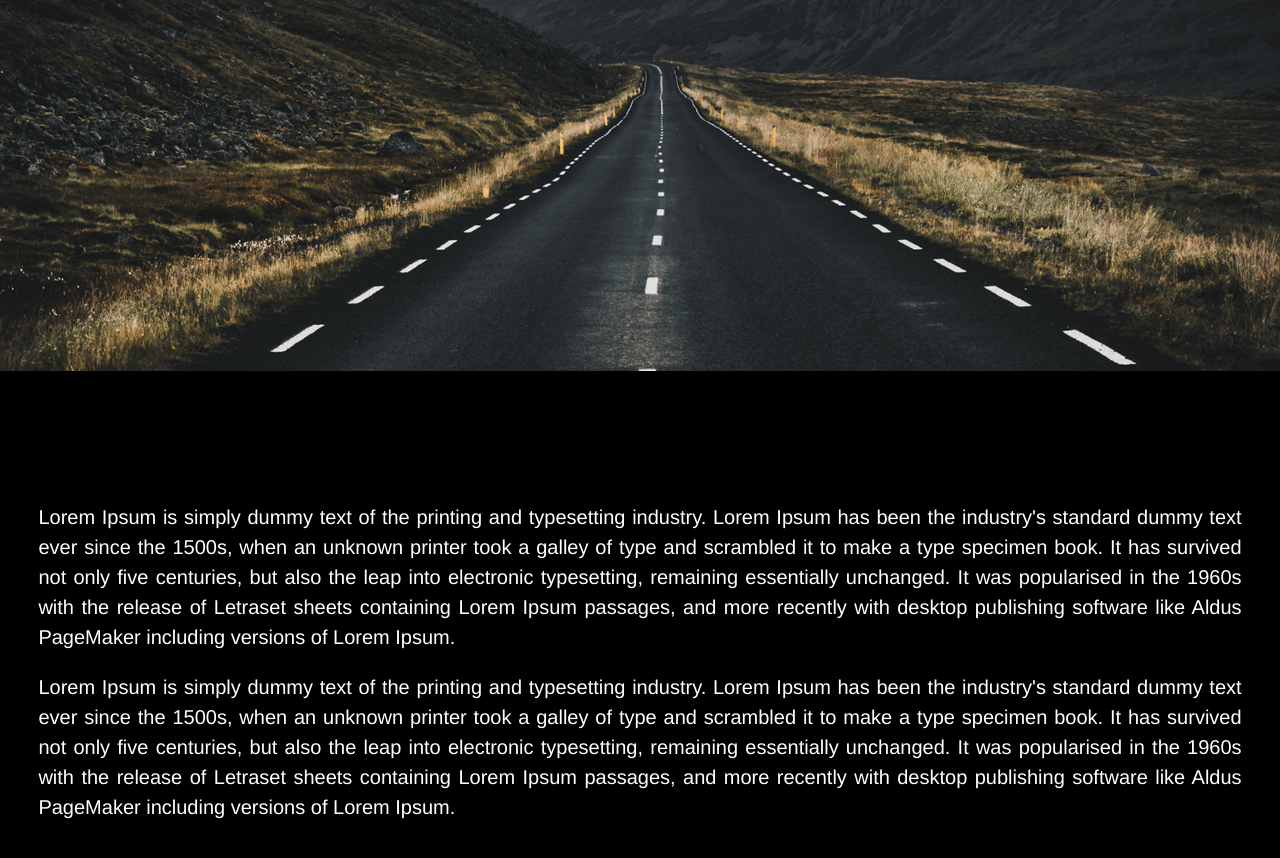
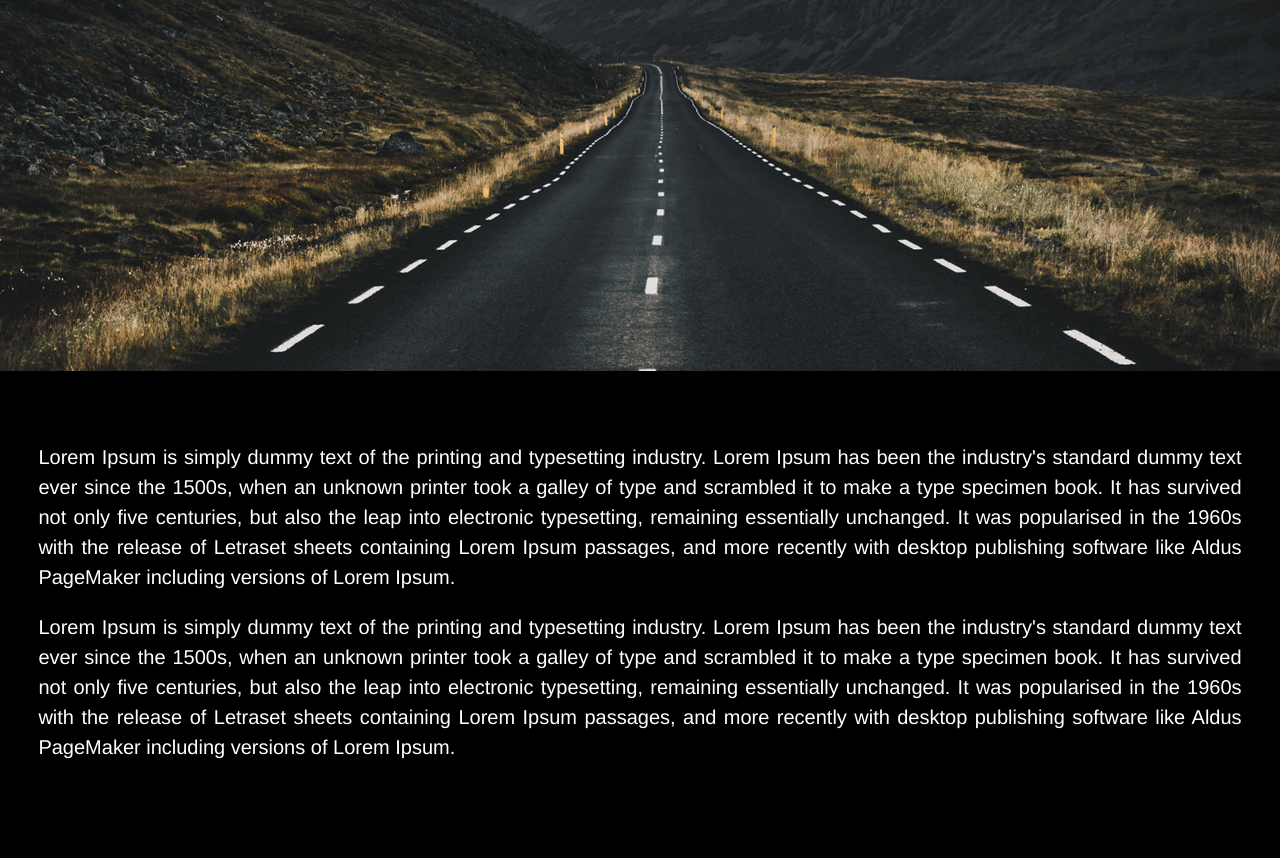
Before and after one commit to webslayer/webslayer.github.io, a plain HTML site: page index.html in a window 1280 px wide. Shown: the part 378-1236 px from the top of the page. After the commit the page ends 1160 px from the top, so only its background shows below. Drawn offline with nearby package versions, Linux system fonts and the light colour scheme.

Commit message:
style update

```diff
--- a/style.css
+++ b/style.css
@@ -22,7 +22,7 @@ header {
 
 .content {
       width: 94%;
-      margin: 4em auto;
+      margin: 1em auto;
       font-size: 20px;
       line-height: 30px;
       text-align: justify;
```
